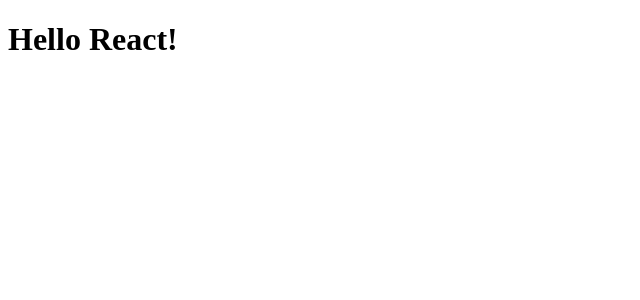
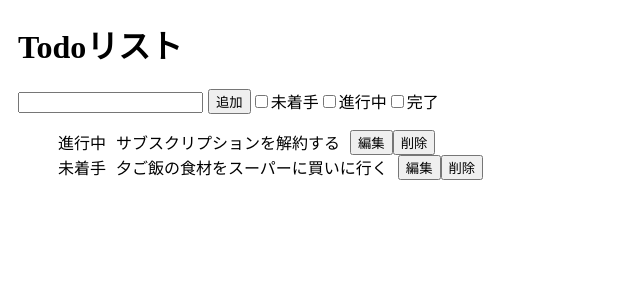
Before and after one commit to Syumai3/TodoApp-for-React-V2, a React app: page / in a window 1280 px wide. Shown: the top 300 px of the page, without its empty margins (0-640 px from the left). Built offline with nearby package versions, Linux system fonts and the light colour scheme.

Commit message:
feat: 状態管理なしで最小限のUIを実装

```diff
--- a/src/App.tsx
+++ b/src/App.tsx
@@ -1,11 +1,98 @@
 import React from "react";
+import { Todotype } from "../type/Todotype";
 
-const App = () => {
+function App() {
   return (
-    <div>
-      <h1>Hello React!</h1>
+    <div style={{ paddingLeft: "10px" }}>
+      <h1>Todoリスト</h1>
+      <div
+        style={{
+          display: "flex",
+          justifyContent: "flex-start",
+        }}
+      >
+        <AddTodo />
+        <FilterTodo />
+      </div>
+      <div>
+        <TodoList todos={mockTodos} />
+      </div>
     </div>
   );
-};
+}
+
+const mockTodos: Todotype[] = [
+  {
+    id: 1,
+    title: "サブスクリプションを解約する",
+    status: "進行中",
+  },
+  {
+    id: 2,
+    title: "夕ご飯の食材をスーパーに買いに行く",
+    status: "未着手",
+  },
+];
+
+// Todoリストを表示するコンポーネント
+function TodoList({ todos }: { todos: Todotype[] }) {
+  return (
+    <ul>
+      {todos.map((todo) => (
+        <li
+          key={todo.id}
+          style={{
+            display: "flex",
+            justifyContent: "flex-start",
+          }}
+        >
+          <span style={{ marginRight: "10px" }}>{todo.status}</span>
+          <span style={{ marginRight: "10px" }}>{todo.title}</span>
+          <button>編集</button>
+          <button>削除</button>
+        </li>
+      ))}
+    </ul>
+  );
+}
+
+// Todoを追加するコンポーネント
+function AddTodo() {
+  return (
+    <>
+      <div>
+        <input type="text" style={{ marginRight: "5px" }} />
+        <button>追加</button>
+      </div>
+    </>
+  );
+}
+
+// Todoをフィルタリングするコンポーネント
+function FilterTodo() {
+  return (
+    <>
+      <input type="checkbox" id="未着手" />
+      <label htmlFor="未着手">未着手</label>
+      <input type="checkbox" id="進行中" />
+      <label htmlFor="未着手">進行中</label>
+      <input type="checkbox" id="完了" />
+      <label htmlFor="未着手">完了</label>
+    </>
+  );
+}
+
+// Todoを編集するコンポーネント(編集ボタンを押下した後に開く)
+function EditTodo() {
+  return (
+    <>
+      <div>
+        <input type="text" style={{ marginRight: "5px" }} />
+        <button>保存</button>
+        <button>キャンセル</button>
+      </div>
+    </>
+  );
+}
 
 export default App;
--- /dev/null
+++ b/type/Todotype.ts
@@ -0,0 +1,5 @@
+export type Todotype = {
+  id: number;
+  title: string;
+  status: "未着手" | "進行中" | "完了";
+};
```
